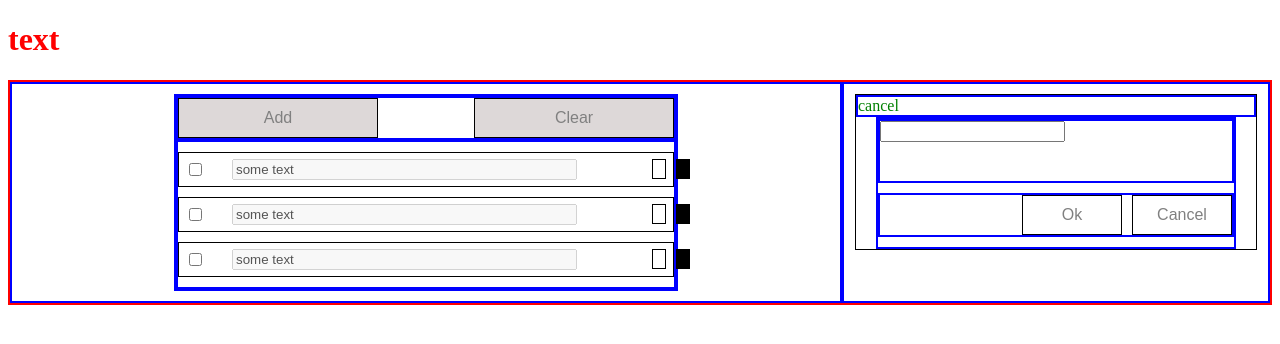
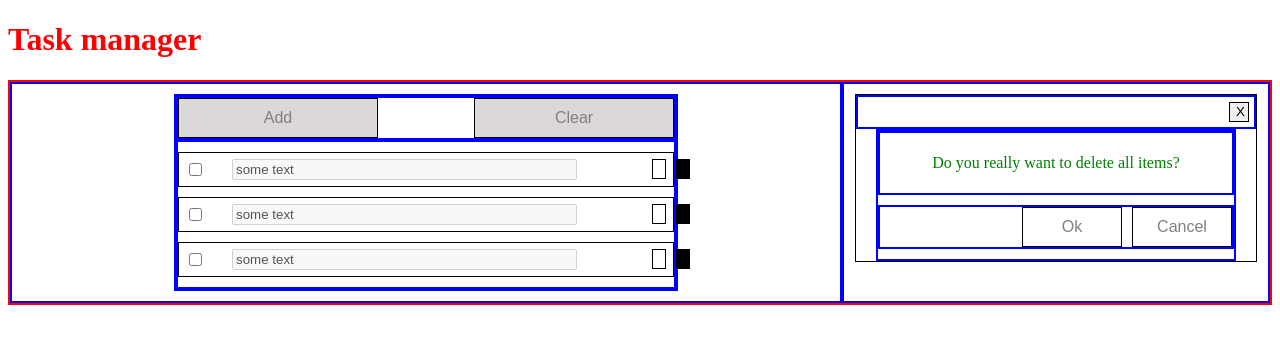
Before and after one commit to BladeSv/JSTasKManager, a plain HTML site: page index.html in a window 1280 px wide. Drawn offline with Linux system fonts and the light colour scheme.

Commit message:
done html+css

```diff
--- a/css/style.css
+++ b/css/style.css
@@ -93,6 +93,11 @@ div {
     flex-flow: column;
 }
 
+.cancel-button-box {
+    display: flex;
+    justify-content: flex-end;
+}
+
 .message-button {
     background-color: white;
     /* Green */
@@ -113,6 +118,16 @@ div {
 
 .message-box-text {
     height: 60px;
+    display: flex;
+}
+
+.message-box-text input[type="text"] {
+    margin: auto;
+    width: 80%;
+}
+
+.message-box-text p {
+    margin: auto;
 }
 
 .message-box-buttons {
--- a/index.html
+++ b/index.html
@@ -8,7 +8,7 @@
 </head>
 
 <body>
-    <h1>text</h1>
+    <h1>Task manager</h1>
 
     <main>
         <section class="border component colum1">
@@ -43,12 +43,13 @@
         </section>
         <section class="border component colum2">
             <div class="message-box">
-                <div class="cancel-button">
-                    cancel
+                <div class="cancel-button-box">
+                    <button class="task-button">X</button>
                 </div>
                 <div class="message-box-main">
                     <div class=" message-box-text ">
-                        <input type="text ">
+                        <!-- <input type="text"> -->
+                        <p>Do you really want to delete all items?</p>
                     </div>
                     <div class="message-box-buttons ">
                         <button class="message-button ">Ok</button>
```
